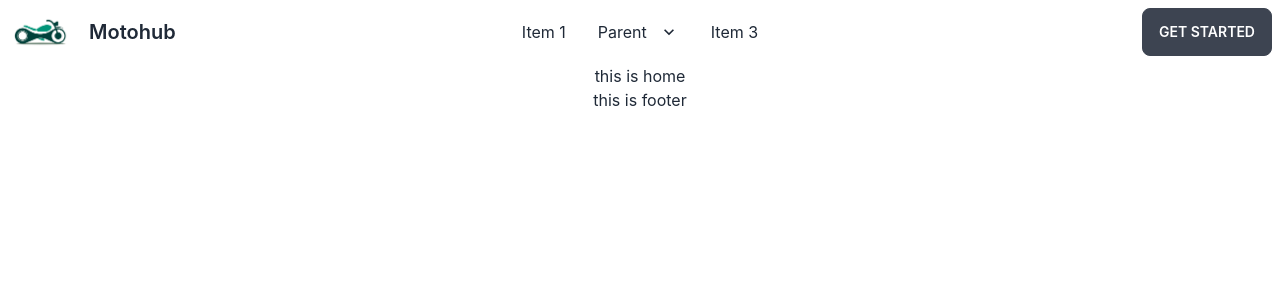
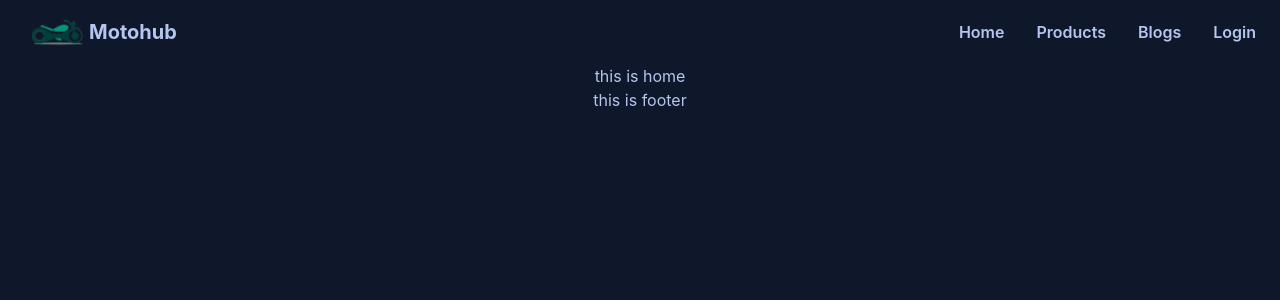
Before and after one commit to rubayetseason/motohub-client, a React (Create React App) app: page / in a window 1280 px wide. Shown: the top 300 px of the page. Built offline with nearby package versions, Linux system fonts and the light colour scheme.

Commit message:
navbar done

```diff
--- a/public/index.html
+++ b/public/index.html
@@ -1,5 +1,5 @@
 <!DOCTYPE html>
-<html lang="en">
+<html lang="en"  data-theme="night">
   <head>
     <meta charset="utf-8" />
     <link rel="icon" href="%PUBLIC_URL%/favicon.ico" />
--- a/src/App.js
+++ b/src/App.js
@@ -4,7 +4,7 @@ import { router } from './routes/Routes';
 
 function App() {
   return (
-    <div className="App">
+    <div className="max-w-[1440px] mx-auto App">
 <RouterProvider router={router}></RouterProvider>
     </div>
   );
--- a/src/components/shared/Header.js
+++ b/src/components/shared/Header.js
@@ -1,50 +1,59 @@
-import React from 'react';
-import banner from '../../assets/banner.png'
+import React from "react";
+import { Link } from "react-router-dom";
+import banner from "../../assets/banner.png";
 
 const Header = () => {
+  const menuItems = (
+    <React.Fragment>
+      <li className="font-semibold">
+        <Link to="/">Home</Link>
+      </li>
+      <li className="font-semibold">
+        <Link to="/allproducts">Products</Link>
+      </li>
+      <li className="font-semibold">
+        <Link to="/blogs">Blogs</Link>
+      </li>
+      <li className="font-semibold">
+        <Link to="/login">Login</Link>
+      </li>
+    </React.Fragment>
+  );
+
   return (
-        <div className="navbar bg-base-100">
+    <div className="navbar bg-base-100 flex justify-between">
       <div className="navbar-start">
         <div className="dropdown">
           <label tabIndex={0} className="btn btn-ghost lg:hidden">
-        <svg xmlns="http://www.w3.org/2000/svg" className="h-5 w-5" fill="none" viewBox="0 0 24 24" stroke="currentColor"><path strokeLinecap="round" strokeLinejoin="round" strokeWidth="2" d="M4 6h16M4 12h8m-8 6h16" /></svg>
+            <svg
+              xmlns="http://www.w3.org/2000/svg"
+              className="h-5 w-5"
+              fill="none"
+              viewBox="0 0 24 24"
+              stroke="currentColor"
+            >
+              <path
+                strokeLinecap="round"
+                strokeLinejoin="round"
+                strokeWidth="2"
+                d="M4 6h16M4 12h8m-8 6h16"
+              />
+            </svg>
           </label>
-      <ul tabIndex={0} className="menu menu-compact dropdown-content mt-3 p-2 shadow bg-base-100 rounded-box w-52">
-        <li><a>Item 1</a></li>
-        <li tabIndex={0}>
-          <a className="justify-between">
-            Parent
-            <svg className="fill-current" xmlns="http://www.w3.org/2000/svg" width="24" height="24" viewBox="0 0 24 24"><path d="M8.59,16.58L13.17,12L8.59,7.41L10,6L16,12L10,18L8.59,16.58Z"/></svg>
-          </a>
-          <ul className="p-2">
-            <li><a>Submenu 1</a></li>
-            <li><a>Submenu 2</a></li>
-          </ul>
-        </li>
-        <li><a>Item 3</a></li>
+          <ul
+            tabIndex={1}
+            className="menu menu-compact dropdown-content mt-3 p-2 shadow bg-base-100 rounded-box w-52"
+          >
+            {menuItems}
           </ul>
         </div>
+        <Link to="/" className="btn btn-ghost normal-case font-bold text-xl">
           <img src={banner} className='w-16' alt="" />
-    <a className="btn btn-ghost normal-case text-xl">Motohub</a>
+          Motohub
+        </Link>
       </div>
       <div className="navbar-center hidden lg:flex">
-    <ul className="menu menu-horizontal p-0">
-      <li><a>Item 1</a></li>
-      <li tabIndex={0}>
-        <a>
-          Parent
-          <svg className="fill-current" xmlns="http://www.w3.org/2000/svg" width="20" height="20" viewBox="0 0 24 24"><path d="M7.41,8.58L12,13.17L16.59,8.58L18,10L12,16L6,10L7.41,8.58Z"/></svg>
-        </a>
-        <ul className="p-2">
-          <li><a>Submenu 1</a></li>
-          <li><a>Submenu 2</a></li>
-        </ul>
-      </li>
-      <li><a>Item 3</a></li>
-    </ul>
-  </div>
-  <div className="navbar-end">
-    <a className="btn">Get started</a>
+        <ul className="menu menu-horizontal p-0">{menuItems}</ul>
       </div>
     </div>
   );
```
Lines whose indentation alone changed are shown as unchanged.
